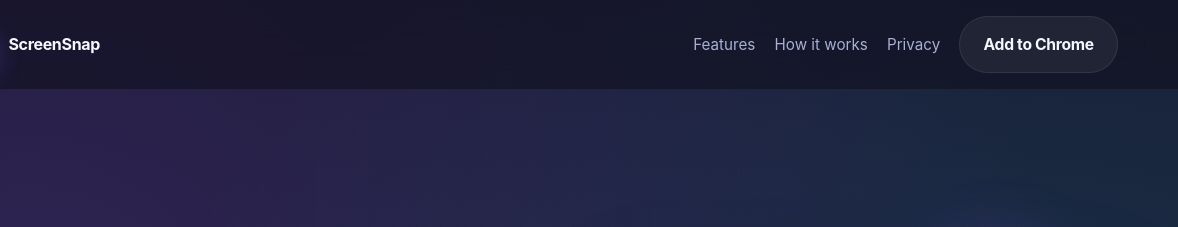
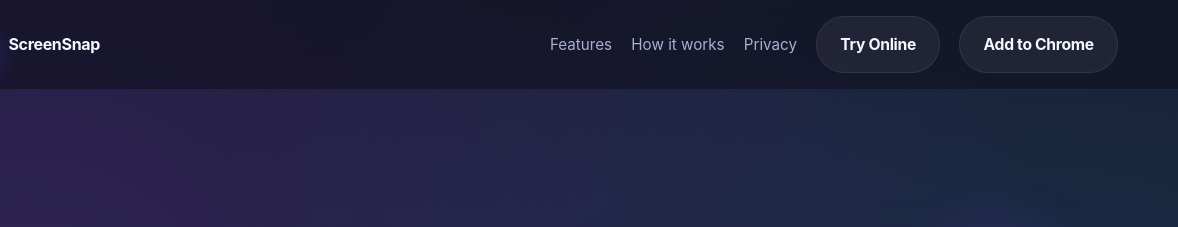
Before and after one commit to arthurpierrey/screensnap, a plain HTML site: page index.html in a window 1280 px wide. Shown: the top 227 px of the page, 102-1280 px from the left. Drawn offline with Linux system fonts and the light colour scheme.

Commit message:
Add 'Try Online' link to landing page nav

```diff
--- a/index.html
+++ b/index.html
@@ -751,6 +751,7 @@
           <a href="#features">Features</a>
           <a href="#how-it-works">How it works</a>
           <a href="#privacy">Privacy</a>
+          <a href="app.html" class="btn btn-secondary">Try Online</a>
           <a href="#chrome-store-link" class="btn btn-secondary">Add to Chrome</a>
         </nav>
       </div>
```
